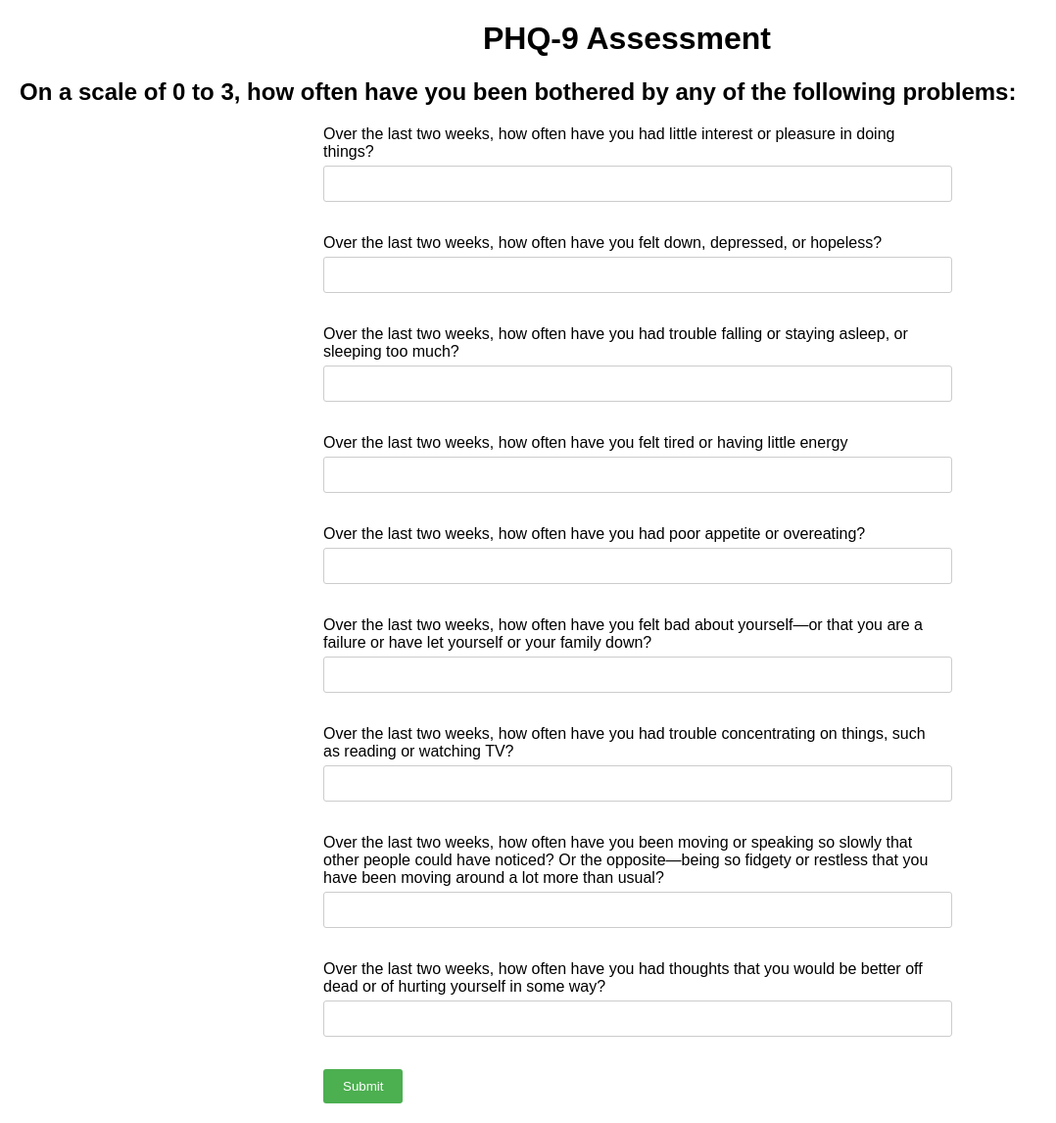
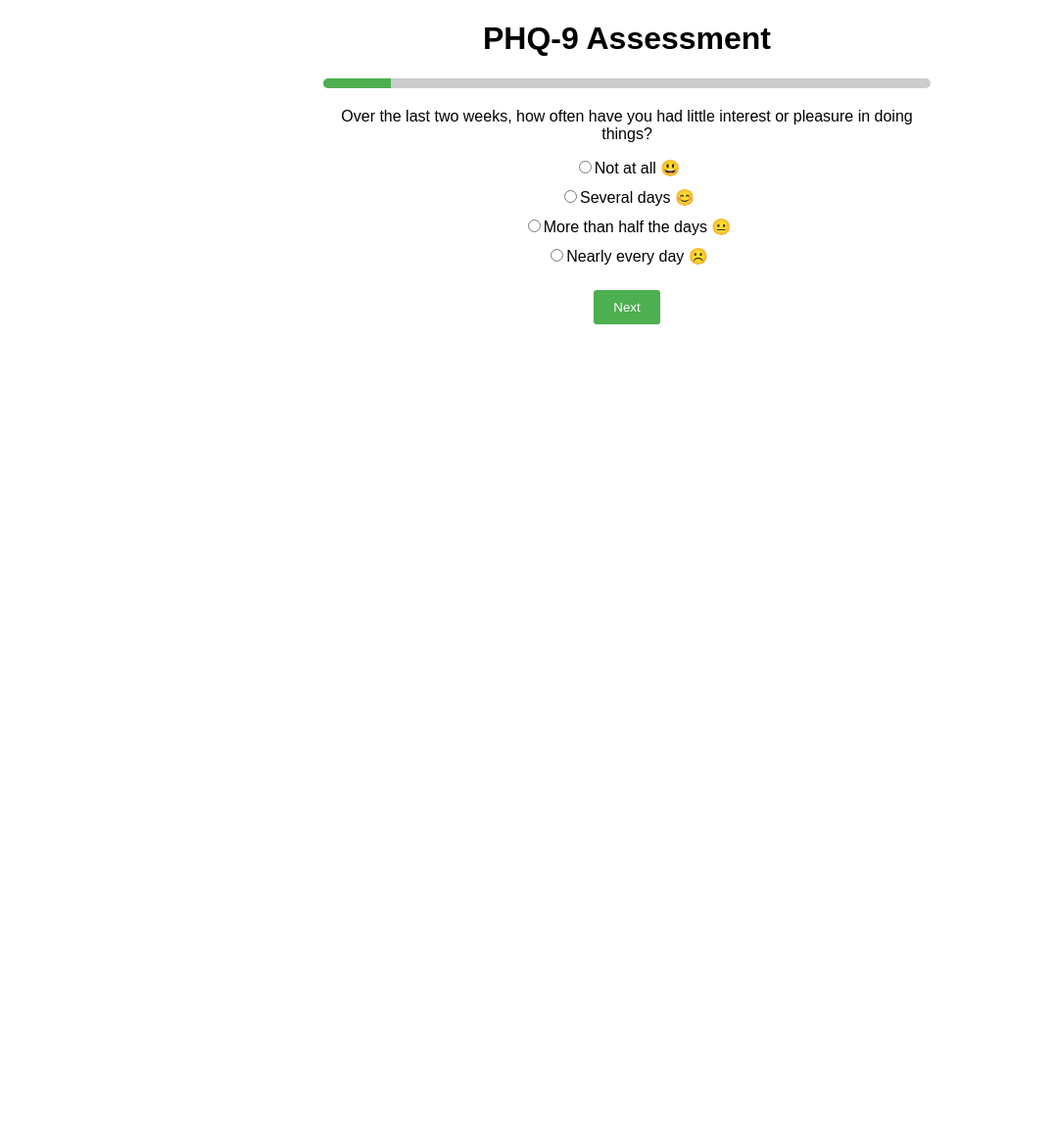
Before and after one commit to TheShaunRodrigues/diagnosistool, a Flask app: page /question in a window 1280 px wide. Shown: the whole page at 98% size, without its empty margins (0-1078 px from the left). After the commit the page ends 331 px from the top, so only its background shows below. Run offline with Flask 3, Linux system fonts and the light colour scheme; parts of the project's set-up code (start-up, migrations or seed data) failed here and were passed over.

Commit message:
ui fixes and correct ui input scale for phq9 questions

```diff
--- a/templates/question.html
+++ b/templates/question.html
@@ -12,22 +12,38 @@
             text-align: center;
         }
 
-        form {
+        .container {
             width: 50%;
             margin: 0 auto;
+            text-align: center;
         }
 
-        label {
-            display: block;
-            margin-bottom: 5px;
+        .progress {
+            width: 100%;
+            height: 10px;
+            background: #ccc;
+            border-radius: 5px;
+            overflow: hidden;
+            margin-bottom: 20px;
         }
 
-        input[type="number"] {
-            width: 100%;
-            padding: 10px;
-            margin-bottom: 15px;
-            border: 1px solid #ccc;
-            border-radius: 3px;
+        .progress-bar {
+            height: 100%;
+            width: 0;
+            background: #4CAF50;
+            transition: width 0.3s;
+        }
+
+        .question-container {
+            display: none;
+        }
+
+        .options {
+            display: flex;
+            flex-direction: column;
+            align-items: center;
+            gap: 10px;
+            margin: 15px 0;
         }
 
         button {
@@ -37,60 +53,123 @@
             border: none;
             border-radius: 3px;
             cursor: pointer;
-        }
-
-        #result, #summary, #feedback {
-            margin-top: 20px;
-        }
-
-        #summary {
-            font-weight: bold;
+            margin: 10px;
         }
     </style>
 </head>
 <body>
 
-    <h1>PHQ-9 Assessment</h1>
-    <h2> On a scale of 0 to 3, how often have you been bothered by any of the following problems:</h2>
-    <form id="phq9-form">
-        <label for="phq1">Over the last two weeks, how often have you had little interest or pleasure in doing things?  </label>
-        <input type="number" id="phq1" min="0" max="3"><br><br>
-        <label for="phq2">Over the last two weeks, how often have you felt down, depressed, or hopeless?  </label>
-        <input type="number" id="phq2" min="0" max="3"><br><br>
-        <label for="phq3">Over the last two weeks, how often have you had trouble falling or staying asleep, or sleeping too much?  </label>
-        <input type="number" id="phq3" min="0" max="3"><br><br>
-        <label for="phq4">Over the last two weeks, how often have you felt tired or having little energy  </label>
-        <input type="number" id="phq4" min="0" max="3"><br><br>
-        <label for="phq5">Over the last two weeks, how often have you had poor appetite or overeating?  </label>
-        <input type="number" id="phq5" min="0" max="3"><br><br>
-        <label for="phq6">Over the last two weeks, how often have you felt bad about yourself—or that you are a failure or have let yourself or your family down?  </label>
-        <input type="number" id="phq6" min="0" max="3"><br><br>
-        <label for="phq7">Over the last two weeks, how often have you had trouble concentrating on things, such as reading or watching TV?  </label>
-        <input type="number" id="phq7" min="0" max="3"><br><br>
-        <label for="phq8">Over the last two weeks, how often have you been moving or speaking so slowly that other people could have noticed? Or the opposite—being so fidgety or restless that you have been moving around a lot more than usual?  </label>
-        <input type="number" id="phq8" min="0" max="3"><br><br>
-        <label for="phq9">Over the last two weeks, how often have you had thoughts that you would be better off dead or of hurting yourself in some way?  </label>
-        <input type="number" id="phq9" min="0" max="3"><br><br>
-        <button type="submit">Submit</button>
-    </form>
+    <div class="container">
+        <h1>PHQ-9 Assessment</h1>
+        <div class="progress">
+            <div class="progress-bar" id="progress-bar"></div>
+        </div>
 
-    <div id="result"></div>
-    <div id="summary"></div>
-    <div id="feedback"></div>
+        <form id="phq9-form">
+            <div class="question-container" id="question-container">
+                <label id="question-text"></label>
+                <div class="options" id="options-container"></div>
+                <button type="button" id="prev-btn" style="display: none;">Back</button>
+                <button type="button" id="next-btn">Next</button>
+            </div>
+            <button type="submit" id="submit-btn" style="display: none;">Submit</button>
+        </form>
+    </div>
 
     <script>
-        document.getElementById('phq9-form').addEventListener('submit', async (event) => {
+        const questions = [
+            "Over the last two weeks, how often have you had little interest or pleasure in doing things?",
+            "Over the last two weeks, how often have you felt down, depressed, or hopeless?",
+            "Over the last two weeks, how often have you had trouble falling or staying asleep, or sleeping too much?",
+            "Over the last two weeks, how often have you felt tired or had little energy?",
+            "Over the last two weeks, how often have you had poor appetite or overeating?",
+            "Over the last two weeks, how often have you felt bad about yourself—or that you are a failure or have let yourself or your family down?",
+            "Over the last two weeks, how often have you had trouble concentrating on things, such as reading or watching TV?",
+            "Over the last two weeks, how often have you been moving or speaking so slowly that other people could have noticed? Or the opposite—being so fidgety or restless that you have been moving around a lot more than usual?",
+            "Over the last two weeks, how often have you had thoughts that you would be better off dead or of hurting yourself in some way?"
+        ];
+
+        let currentQuestionIndex = 0;
+        const responses = [];
+
+        function showQuestion(index) {
+            if (index < 0 || index >= questions.length) return;
+            document.getElementById("question-text").textContent = questions[index];
+
+            const optionsContainer = document.getElementById("options-container");
+            optionsContainer.innerHTML = "";
+
+            // Radio button options
+            const options = [
+                { value: 0, text: "Not at all 😃" },
+                { value: 1, text: "Several days 😊" },
+                { value: 2, text: "More than half the days 😐" },
+                { value: 3, text: "Nearly every day ☹️" }
+            ];
+
+            options.forEach(option => {
+                const label = document.createElement("label");
+                label.style.display = "block";
+
+                const radio = document.createElement("input");
+                radio.type = "radio";
+                radio.name = "question";
+                radio.value = option.value;
+                radio.required = true;
+
+                if (responses[index] === option.value) {
+                    radio.checked = true;
+                }
+
+                label.appendChild(radio);
+                label.appendChild(document.createTextNode(option.text));
+                optionsContainer.appendChild(label);
+            });
+
+            document.getElementById("prev-btn").style.display = index > 0 ? "inline-block" : "none";
+            document.getElementById("next-btn").style.display = index < questions.length - 1 ? "inline-block" : "none";
+            document.getElementById("submit-btn").style.display = index === questions.length - 1 ? "inline-block" : "none";
+
+            const progress = Math.min(((index + 1) / questions.length) * 100, 100);
+            document.getElementById("progress-bar").style.width = progress + "%";
+
+        }
+
+        document.getElementById("next-btn").addEventListener("click", () => {
+            const selectedOption = document.querySelector('input[name="question"]:checked');
+            if (!selectedOption) {
+                alert("Please select a response.");
+                return;
+            }
+            responses[currentQuestionIndex] = parseInt(selectedOption.value);
+            console.log("Stored Responses:", responses);
+            currentQuestionIndex++;
+            showQuestion(currentQuestionIndex);
+        });
+
+        document.getElementById("prev-btn").addEventListener("click", () => {
+            currentQuestionIndex--;
+            showQuestion(currentQuestionIndex);
+        });
+
+        document.getElementById("phq9-form").addEventListener("submit", async (event) => {
             event.preventDefault();
 
-            const phq9Responses = [];
-            for (let i = 1; i <= 9; i++) {
-                const inputId = `phq${i}`;
-                const inputValue = document.getElementById(inputId).value;
-                if (inputValue === "" || isNaN(inputValue)) {
-                    alert("Please answer all PHQ-9 questions.");
-                    return;
-                }
-                phq9Responses.push(parseInt(inputValue));
+            const selectedOption = document.querySelector('input[name="question"]:checked');
+            if (!selectedOption) {
+                alert("Please select a response for the last question.");
+                return;
+            }
+
+            // Ensure last answer is stored before submission
+            responses[currentQuestionIndex] = parseInt(selectedOption.value);
+
+            // Debugging: Print final stored responses before sending
+            console.log("Final Stored Responses:", responses);
+
+            if (responses.length !== 9 || responses.includes(undefined)) {
+                alert("Please answer all PHQ-9 questions.");
+                return;
             }
 
             const userId = "user123"; // Replace with actual user ID if needed
@@ -101,26 +180,25 @@
                     headers: { 'Content-Type': 'application/json' },
                     body: JSON.stringify({
                         user_id: userId,
-                        phq9_responses: phq9Responses
+                        phq9_responses: responses
                     })
                 });
 
                 const data = await response.json();
                 if (data.redirect) {
                     window.location.href = "/icd10";
-                } else if (data.summary && data.feedback) {
-                    document.getElementById('summary').textContent = data.summary;
-                    document.getElementById('feedback').textContent = data.feedback;
                 } else {
                     alert('Error processing assessment: ' + (data.error || "Unknown error"));
-                    if (data.summary) {
-                        document.getElementById('summary').textContent = data.summary;
-                    }
                 }
             } catch (error) {
                 alert('Error: ' + error.message);
             }
         });
+
+        window.onload = function() {
+            showQuestion(currentQuestionIndex);
+            document.getElementById("question-container").style.display = "block";
+        };
     </script>
 
 </body>
```
Also changed, not shown: templates/icd10.html (+145 -60 lines).
